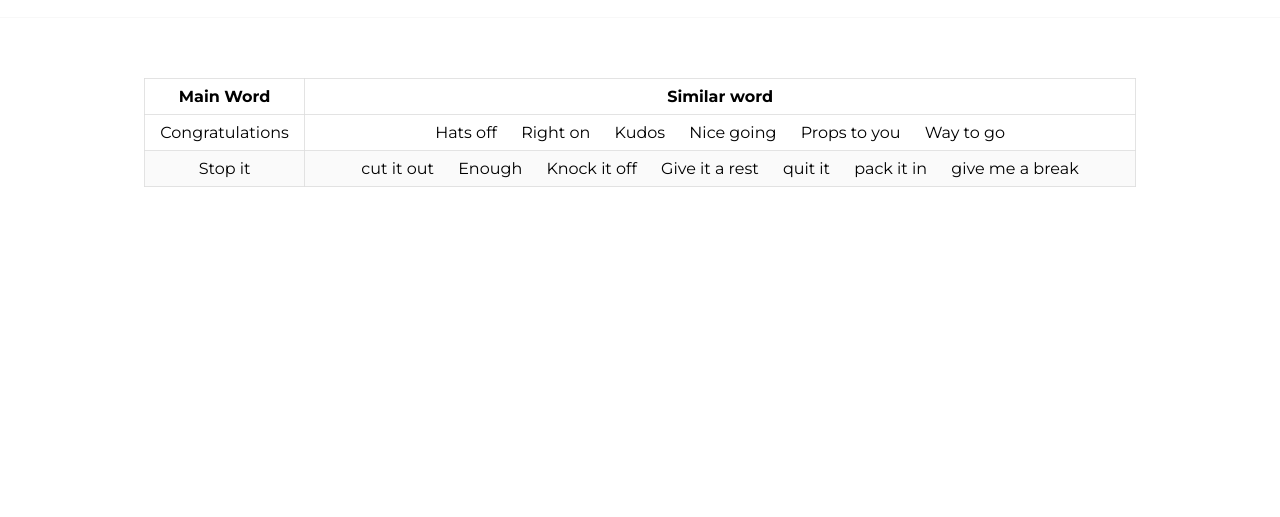
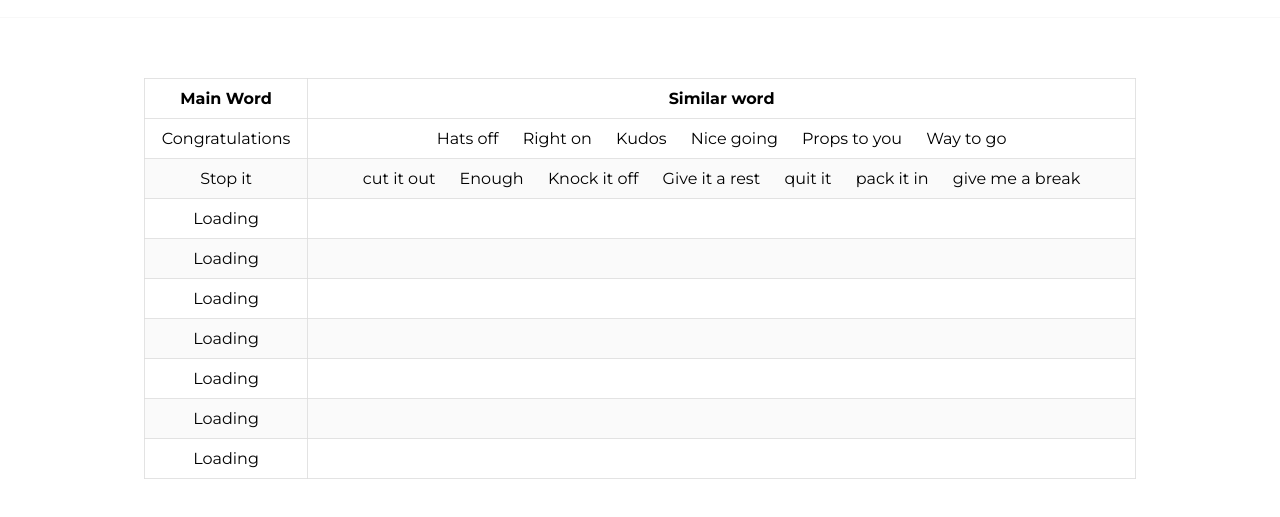
Before and after one commit to alamin015/dictionary, a plain HTML site: page index.html in a window 1280 px wide. Shown: the part 57-574 px from the top of the page. Drawn offline with Linux system fonts and the light colour scheme.

Commit message:
3rd commit

```diff
--- a/index.html
+++ b/index.html
@@ -65,6 +65,34 @@
                                     <span>give me a break</span>
                                 </td>
                             </tr>
+                            <tr>
+                                <td>Loading</td>
+                                <td></td>
+                            </tr>
+                            <tr>
+                                <td>Loading</td>
+                                <td></td>
+                            </tr>
+                            <tr>
+                                <td>Loading</td>
+                                <td></td>
+                            </tr>
+                            <tr>
+                                <td>Loading</td>
+                                <td></td>
+                            </tr>
+                            <tr>
+                                <td>Loading</td>
+                                <td></td>
+                            </tr>
+                            <tr>
+                                <td>Loading</td>
+                                <td></td>
+                            </tr>
+                            <tr>
+                                <td>Loading</td>
+                                <td></td>
+                            </tr>
                         </tbody>
                     </table>
                 </div>
--- a/style.css
+++ b/style.css
@@ -78,7 +78,7 @@ nav .menu ul li a{
 
 table tr, table td, table tr th{
     border: 1px solid rgba(221, 221, 221, 0.822);
-    padding: 8px;
+    padding: 10px;
     text-align: center;
 
 }
@@ -89,5 +89,7 @@ table tr:nth-child(even){
 
 td span{
     margin: 0px 10px;
+    color: #000;
+    font-size: 16px;
 }
 /* Home content css end here  */
```
